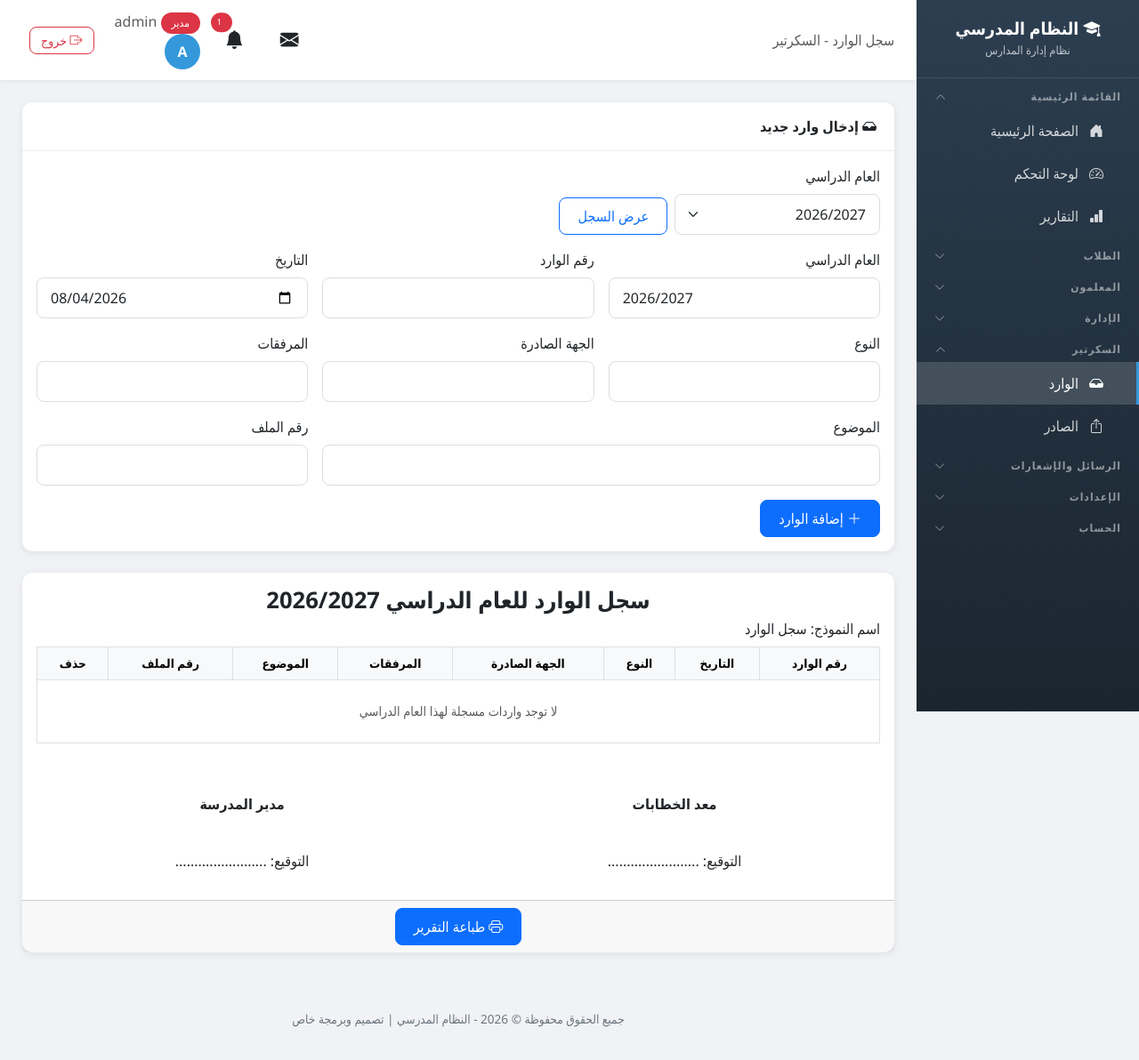
After one commit to husseintech/schoolh, a Django app: page /secretary/incoming/ in a window 1280 px wide, after a click on "القائمة الرئيسية". The commit adds this page. Shown: the whole page at 89% size. Run offline with Django 5.2, Linux system fonts and the light colour scheme; a user stored in the database is signed in; data comes from the database, SQL or seed files in the repository; both versions use the stored data as it was after the commit; data that the repository does not hold is empty; some libraries are stand-ins or nearby versions.

Commit message:
Add WhatsApp group links for classes (reports button + student page after survey) and secretary section with incoming/outgoing registers with printable reports

```diff
--- a/school/context_processors.py
+++ b/school/context_processors.py
@@ -40,6 +40,8 @@ def user_permissions(request):
             ('certificates', 'view'), ('certificates', 'add'), ('certificates', 'delete'),
             ('guardians', 'view'), ('guardians', 'add'),
             ('nominations', 'view'), ('nominations', 'add'),
+            ('incoming', 'view'), ('incoming', 'add'), ('incoming', 'delete'),
+            ('outgoing', 'view'), ('outgoing', 'add'), ('outgoing', 'delete'),
         ]
         for module, action in modules_actions:
             if has_perm(request.user, module, action):
--- a/school/urls.py
+++ b/school/urls.py
@@ -187,4 +187,14 @@ urlpatterns = [
     path('certificates/<int:nomination_id>/print/', views.certificate_print, name='certificate_print'),
     path('certificates/print-all/', views.certificates_print_all, name='certificates_print_all'),
     path('certificates/export/', views.certificates_export, name='certificates_export'),
+
+    # WhatsApp group links
+    path('whatsapp-groups/', views.whatsapp_groups, name='whatsapp_groups'),
+    path('whatsapp-groups/<int:group_id>/delete/', views.whatsapp_group_delete, name='whatsapp_group_delete'),
+
+    # Secretary: Incoming / Outgoing
+    path('secretary/incoming/', views.incoming_list, name='incoming_list'),
+    path('secretary/incoming/<int:letter_id>/delete/', views.incoming_delete, name='incoming_delete'),
+    path('secretary/outgoing/', views.outgoing_list, name='outgoing_list'),
+    path('secretary/outgoing/<int:letter_id>/delete/', views.outgoing_delete, name='outgoing_delete'),
 ]
--- a/school/views.py
+++ b/school/views.py
@@ -10,7 +10,7 @@ from django.contrib import messages
 from django.db.models import Count, Q
 from django.conf import settings
 from dotenv import set_key
-from .models import Profile, Student, Note, Teacher, TeacherNote, Announcement, Agenda, StudentLeave, StudentLevel, ExamAnalysis, Message, Class, Subject, UserPermission, DEFAULT_PERMISSIONS, has_perm, can_view, LessonLink, StudentLateness, SchoolInfo, Meeting, SupervisorVisit, Notification, InspectionVisit, VisitProgram, Nomination, Certificate, PushSubscription, StudentAbsence, TeacherScheduleEntry, LoginCounter, StudentSurvey
+from .models import Profile, Student, Note, Teacher, TeacherNote, Announcement, Agenda, StudentLeave, StudentLevel, ExamAnalysis, Message, Class, Subject, UserPermission, DEFAULT_PERMISSIONS, has_perm, can_view, LessonLink, StudentLateness, SchoolInfo, Meeting, SupervisorVisit, Notification, InspectionVisit, VisitProgram, Nomination, Certificate, PushSubscription, StudentAbsence, TeacherScheduleEntry, LoginCounter, StudentSurvey, WhatsAppGroup, IncomingLetter, OutgoingLetter
 from .forms import (StudentForm, NoteForm, StudentEditForm, TeacherForm, TeacherEditForm,
     TeacherNoteForm, AnnouncementForm, AgendaForm, AgendaCompleteForm,
     StudentLeaveForm, StudentLevelForm, ExamAnalysisForm, MessageForm,
@@ -18,7 +18,7 @@ from .forms import (StudentForm, NoteForm, StudentEditForm, TeacherForm, Teacher
 from .services import send_push
 from .services import send_whatsapp_message
 
-MODULE_KEYS = ['students', 'teachers', 'classes', 'subjects', 'announcements', 'agenda', 'leaves', 'levels', 'exams', 'messages', 'reports', 'settings', 'notes', 'lateness', 'meetings', 'supervisor_visits', 'inspection_visits', 'visit_program', 'absence', 'schedule', 'survey', 'certificates', 'guardians', 'nominations']
+MODULE_KEYS = ['students', 'teachers', 'classes', 'subjects', 'announcements', 'agenda', 'leaves', 'levels', 'exams', 'messages', 'reports', 'settings', 'notes', 'lateness', 'meetings', 'supervisor_visits', 'inspection_visits', 'visit_program', 'absence', 'schedule', 'survey', 'certificates', 'guardians', 'nominations', 'incoming', 'outgoing']
 ACTION_KEYS = ['view', 'add', 'edit', 'delete', 'import', 'export', 'notes', 'complete', 'send', 'whatsapp', 'accounts']
 MODULE_LABELS = {
     'students': 'الطلاب',
@@ -45,6 +45,8 @@ MODULE_LABELS = {
     'certificates': 'شهادات التقدير',
     'guardians': 'مربو الصفوف',
     'nominations': 'ترشيح المتفوقين',
+    'incoming': 'سجل الوارد',
+    'outgoing': 'سجل الصادر',
 }
 ACTION_LABELS = {
     'view': 'عرض',
@@ -156,6 +158,10 @@ def dashboard(request):
                 schedule_entries = list(TeacherScheduleEntry.objects.filter(
                     student_class=student.student_class,
                 ).select_related('subject', 'teacher'))
+            has_survey = hasattr(student, 'survey')
+            whatsapp_groups = []
+            if has_survey and student.student_class:
+                whatsapp_groups = list(student.student_class.whatsapp_groups.all())
             return render(request, 'school/student_dashboard.html', {
                 'student': student,
                 'notes': notes,
@@ -165,7 +171,9 @@ def dashboard(request):
                 'schedule_entries': schedule_entries,
                 'schedule_days': SCHEDULE_DAYS,
                 'period_range': range(1, SCHEDULE_PERIODS + 1),
-                'survey_status': '✓ مكتمل' if hasattr(student, 'survey') else '(لم يملأ بعد)',
+                'survey_status': '✓ مكتمل' if has_survey else '(لم يملأ بعد)',
+                'has_survey': has_survey,
+                'whatsapp_groups': whatsapp_groups,
             })
         except Student.DoesNotExist:
             messages.error(request, 'لا يوجد ملف طالب مرتبط بهذا الحساب')
@@ -3007,12 +3015,15 @@ CLEARABLE_TABLES = [
     ('nominations', 'ترشيحات المتفوقين', Nomination, []),
     ('teacher_notes', 'ملاحظات المعلمين', TeacherNote, []),
     ('lesson_links', 'روابط الدروس', LessonLink, []),
+    ('whatsapp_groups', 'روابط واتساب الصفوف', WhatsAppGroup, []),
+    ('incoming', 'سجل الوارد', IncomingLetter, ['created_by']),
+    ('outgoing', 'سجل الصادر', OutgoingLetter, ['created_by']),
 ]
 
 DEPENDENT_MODELS = {
     'students': [Note, StudentLeave, StudentLateness, StudentAbsence, StudentLevel, StudentSurvey, LoginCounter],
     'teachers': [TeacherNote, Meeting, SupervisorVisit, InspectionVisit, VisitProgram, TeacherScheduleEntry],
-    'classes': [Student, TeacherScheduleEntry],
+    'classes': [Student, TeacherScheduleEntry, WhatsAppGroup],
     'subjects': [TeacherScheduleEntry],
 }
 
@@ -3067,3 +3078,139 @@ def reset_data(request):
         'counts': counts,
         'full_groups': [('students', 'الطلاب'), ('teachers', 'المعلمون'), ('classes', 'الصفوف'), ('subjects', 'المواد')],
     })
+
+
+# ─── WhatsApp Group Links (روابط واتساب الصفوف) ──────────────────────────────
+
+@login_required
+def whatsapp_groups(request):
+    if not has_perm(request.user, 'settings', 'whatsapp'):
+        messages.error(request, 'ليس لديك صلاحية للوصول إلى هذه الصفحة')
+        return redirect('dashboard')
+    if request.method == 'POST':
+        class_id = request.POST.get('class_id', '')
+        link = request.POST.get('link', '').strip()
+        if not class_id or not link:
+            messages.error(request, 'اختر الصف وأدخل رابط واتساب')
+        else:
+            cls = get_object_or_404(Class, id=class_id)
+            WhatsAppGroup.objects.create(student_class=cls, link=link)
+            messages.success(request, 'تم إضافة رابط واتساب بنجاح')
+        return redirect('whatsapp_groups')
+    groups = WhatsAppGroup.objects.select_related('student_class').all()
+    classes = Class.objects.all().order_by('name')
+    return render(request, 'school/whatsapp_groups.html', {
+        'groups': groups,
+        'classes': classes,
+    })
+
+
+@login_required
+def whatsapp_group_delete(request, group_id):
+    if not has_perm(request.user, 'settings', 'whatsapp'):
+        messages.error(request, 'ليس لديك صلاحية')
+        return redirect('dashboard')
+    group = get_object_or_404(WhatsAppGroup, id=group_id)
+    group.delete()
+    messages.success(request, 'تم حذف رابط واتساب')
+    return redirect('whatsapp_groups')
+
+
+# ─── Secretary: Incoming (سجل الوارد) ────────────────────────────────────────
+
+def current_academic_year():
+    today = date.today()
+    if today.month >= 8:
+        return f'{today.year}/{today.year + 1}'
+    return f'{today.year - 1}/{today.year}'
+
+
+@login_required
+def incoming_list(request):
+    if not has_perm(request.user, 'incoming', 'view'):
+        messages.error(request, 'ليس لديك صلاحية')
+        return redirect('dashboard')
+    year = request.GET.get('year', '').strip()
+    if not year:
+        year = current_academic_year()
+    if request.method == 'POST' and has_perm(request.user, 'incoming', 'add'):
+        number = request.POST.get('number', '').strip()
+        if not number:
+            messages.error(request, 'رقم الوارد مطلوب')
+        else:
+            IncomingLetter.objects.create(
+                academic_year=request.POST.get('academic_year', '').strip() or year,
+                number=number,
+                date=request.POST.get('date', '') or date.today(),
+                letter_type=request.POST.get('letter_type', '').strip(),
+                source_entity=request.POST.get('source_entity', '').strip(),
+                attachments=request.POST.get('attachments', '').strip(),
+                subject=request.POST.get('subject', '').strip(),
+                file_number=request.POST.get('file_number', '').strip(),
+                created_by=request.user,
+            )
+            messages.success(request, 'تم إضافة الوارد بنجاح')
+        return redirect(f'{reverse("incoming_list")}?year={year}')
+    letters = IncomingLetter.objects.filter(academic_year=year).order_by('date', 'number')
+    years = list(IncomingLetter.objects.values_list('academic_year', flat=True).distinct())
+    if year not in years:
+        years.append(year)
+    years.sort(reverse=True)
+    return render(request, 'school/incoming_list.html', {
+        'letters': letters,
+        'year': year,
+        'years': years,
+        'today': date.today(),
+    })
+
+
+@login_required
+def incoming_delete(request, letter_id):
+    if not has_perm(request.user, 'incoming', 'delete'):
+        messages.error(request, 'ليس لديك صلاحية')
+        return redirect('dashboard')
+    letter = get_object_or_404(IncomingLetter, id=letter_id)
+    year = letter.academic_year
+    letter.delete()
+    messages.success(request, 'تم حذف الوارد')
+    return redirect(f'{reverse("incoming_list")}?year={year}')
+
+
+# ─── Secretary: Outgoing (سجل الصادر) ────────────────────────────────────────
+
+@login_required
+def outgoing_list(request):
+    if not has_perm(request.user, 'outgoing', 'view'):
+        messages.error(request, 'ليس لديك صلاحية')
+        return redirect('dashboard')
+    if request.method == 'POST' and has_perm(request.user, 'outgoing', 'add'):
+        book_number = request.POST.get('book_number', '').strip()
+        if not book_number:
+            messages.error(request, 'رقم الكتاب مطلوب')
+        else:
+            OutgoingLetter.objects.create(
+                book_number=book_number,
+                book_date=request.POST.get('book_date', '') or date.today(),
+                department=request.POST.get('department', '').strip(),
+                subject=request.POST.get('subject', '').strip(),
+                issuing_entity=request.POST.get('issuing_entity', '').strip(),
+                created_by=request.user,
+            )
+            messages.success(request, 'تم إضافة الصادر بنجاح')
+        return redirect('outgoing_list')
+    letters = OutgoingLetter.objects.all().order_by('book_date', 'book_number')
+    return render(request, 'school/outgoing_list.html', {
+        'letters': letters,
+        'today': date.today(),
+    })
+
+
+@login_required
+def outgoing_delete(request, letter_id):
+    if not has_perm(request.user, 'outgoing', 'delete'):
+        messages.error(request, 'ليس لديك صلاحية')
+        return redirect('dashboard')
+    letter = get_object_or_404(OutgoingLetter, id=letter_id)
+    letter.delete()
+    messages.success(request, 'تم حذف الصادر')
+    return redirect('outgoing_list')
--- a/templates/school/base.html
+++ b/templates/school/base.html
@@ -476,6 +476,26 @@
         </div>
         {% endif %}
 
+        {% if 'incoming_view' in user_perms or 'outgoing_view' in user_perms %}
+        <button class="nav-section nav-toggle" type="button" data-target="collapse-secretary" aria-expanded="false">
+            <span>السكرتير</span><i class="bi bi-chevron-down"></i>
+        </button>
+        <div class="nav-collapse" id="collapse-secretary">
+        {% endif %}
+        {% if 'incoming_view' in user_perms %}
+        <a href="{% url 'incoming_list' %}" class="nav-link {% if 'incoming' in request.resolver_match.url_name %}active{% endif %}">
+            <i class="bi bi-inbox-fill"></i> الوارد
+        </a>
+        {% endif %}
+        {% if 'outgoing_view' in user_perms %}
+        <a href="{% url 'outgoing_list' %}" class="nav-link {% if 'outgoing' in request.resolver_match.url_name %}active{% endif %}">
+            <i class="bi bi-box-arrow-up"></i> الصادر
+        </a>
+        {% endif %}
+        {% if 'incoming_view' in user_perms or 'outgoing_view' in user_perms %}
+        </div>
+        {% endif %}
+
         {% if 'messages_view' in user_perms or 'messages_send' in user_perms %}
         <button class="nav-section nav-toggle" type="button" data-target="collapse-messages" aria-expanded="false">
             <span>الرسائل والإشعارات</span><i class="bi bi-chevron-down"></i>
--- /dev/null
+++ b/templates/school/incoming_list.html
@@ -0,0 +1,121 @@
+{% extends 'school/base.html' %}
+{% block title %}سجل الوارد{% endblock %}
+{% block page_heading %}سجل الوارد - السكرتير{% endblock %}
+{% block content %}
+
+<div class="card mb-4 no-print">
+    <div class="card-header"><i class="bi bi-inbox-fill"></i> إدخال وارد جديد</div>
+    <div class="card-body">
+        <form method="get" class="row g-2 mb-3 align-items-end">
+            <div class="col-md-3">
+                <label class="form-label">العام الدراسي</label>
+                <select name="year" class="form-select" onchange="this.form.submit()">
+                    {% for y in years %}
+                    <option value="{{ y }}" {% if y == year %}selected{% endif %}>{{ y }}</option>
+                    {% endfor %}
+                </select>
+            </div>
+            <div class="col-md-3 d-flex align-items-end">
+                <button type="submit" class="btn btn-outline-primary">عرض السجل</button>
+            </div>
+        </form>
+        <form method="post" class="row g-3">
+            {% csrf_token %}
+            <div class="col-md-4">
+                <label class="form-label">العام الدراسي</label>
+                <input type="text" name="academic_year" class="form-control" value="{{ year }}" dir="ltr">
+            </div>
+            <div class="col-md-4">
+                <label class="form-label">رقم الوارد</label>
+                <input type="text" name="number" class="form-control" required dir="ltr">
+            </div>
+            <div class="col-md-4">
+                <label class="form-label">التاريخ</label>
+                <input type="date" name="date" class="form-control" value="{{ today|date:'Y-m-d' }}">
+            </div>
+            <div class="col-md-4">
+                <label class="form-label">النوع</label>
+                <input type="text" name="letter_type" class="form-control">
+            </div>
+            <div class="col-md-4">
+                <label class="form-label">الجهة الصادرة</label>
+                <input type="text" name="source_entity" class="form-control">
+            </div>
+            <div class="col-md-4">
+                <label class="form-label">المرفقات</label>
+                <input type="text" name="attachments" class="form-control">
+            </div>
+            <div class="col-md-8">
+                <label class="form-label">الموضوع</label>
+                <input type="text" name="subject" class="form-control">
+            </div>
+            <div class="col-md-4">
+                <label class="form-label">رقم الملف</label>
+                <input type="text" name="file_number" class="form-control" dir="ltr">
+            </div>
+            <div class="col-12">
+                <button type="submit" class="btn btn-primary"><i class="bi bi-plus-lg"></i> إضافة الوارد</button>
+            </div>
+        </form>
+    </div>
+</div>
+
+<div class="card">
+    <div class="card-body" id="reportArea">
+        <h2 class="text-center fw-bold mb-1" style="font-size: 1.6rem;">سجل الوارد للعام الدراسي {{ year }}</h2>
+        <p class="text-start mb-2" style="font-size: 1rem;">اسم النموذج: سجل الوارد</p>
+        <div class="table-responsive">
+            <table class="table table-bordered text-center align-middle" style="font-size: 0.9rem;">
+                <thead class="table-light">
+                    <tr>
+                        <th>رقم الوارد</th>
+                        <th>التاريخ</th>
+                        <th>النوع</th>
+                        <th>الجهة الصادرة</th>
+                        <th>المرفقات</th>
+                        <th>الموضوع</th>
+                        <th>رقم الملف</th>
+                        <th class="no-print">حذف</th>
+                    </tr>
+                </thead>
+                <tbody>
+                    {% for l in letters %}
+                    <tr>
+                        <td>{{ l.number }}</td>
+                        <td>{{ l.date|date:'Y-m-d' }}</td>
+                        <td>{{ l.letter_type|default:'---' }}</td>
+                        <td>{{ l.source_entity|default:'---' }}</td>
+                        <td>{{ l.attachments|default:'---' }}</td>
+                        <td>{{ l.subject|default:'---' }}</td>
+                        <td>{{ l.file_number|default:'---' }}</td>
+                        <td class="no-print">
+                            <a href="{% url 'incoming_delete' l.id %}" class="btn btn-sm btn-outline-danger"
+                               onclick="return confirm('هل أنت متأكد من حذف هذا الوارد؟')"><i class="bi bi-trash"></i></a>
+                        </td>
+                    </tr>
+                    {% empty %}
+                    <tr>
+                        <td colspan="8" class="text-center text-muted py-4">لا توجد واردات مسجلة لهذا العام الدراسي</td>
+                    </tr>
+                    {% endfor %}
+                </tbody>
+            </table>
+        </div>
+        <div class="mt-4 pt-3">
+            <div class="row text-center">
+                <div class="col-6">
+                    <p><strong>معد الخطابات</strong></p>
+                    <p style="margin-top: 40px;">التوقيع: ........................</p>
+                </div>
+                <div class="col-6">
+                    <p><strong>مدير المدرسة</strong></p>
+                    <p style="margin-top: 40px;">التوقيع: ........................</p>
+                </div>
+            </div>
+        </div>
+    </div>
+    <div class="card-footer no-print text-center">
+        <button class="btn btn-primary" onclick="window.print()"><i class="bi bi-printer"></i> طباعة التقرير</button>
+    </div>
+</div>
+{% endblock %}
```
Also changed, not shown: school/models.py (+57 -0 lines), school/templatetags/school_tags.py (added, +13 -0 lines), templates/school/outgoing_list.html (added, +94 -0 lines), templates/school/reports.html (+10 -0 lines), templates/school/student_dashboard.html (+36 -0 lines), templates/school/whatsapp_groups.html (added, +67 -0 lines), db.sqlite3, school/migrations/0027_incomingletter_outgoingletter_whatsappgroup.py (added), school/templatetags/__init__.py (added).
